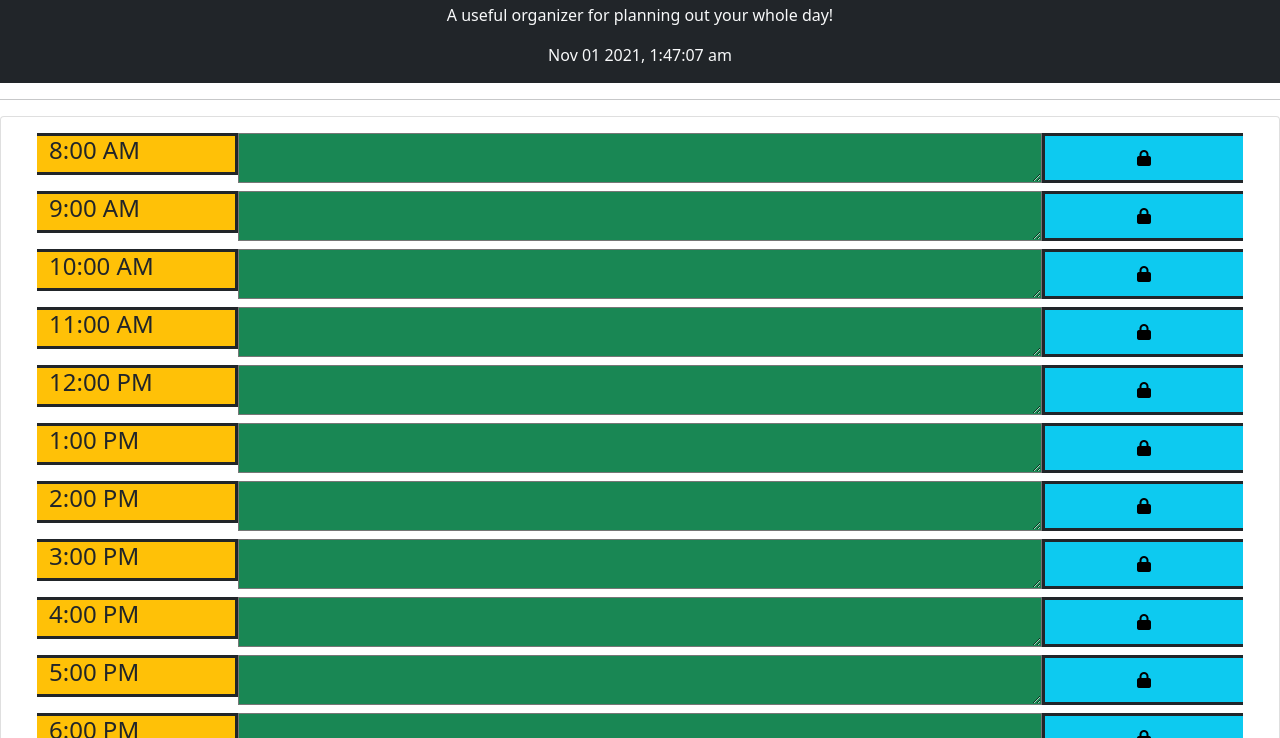
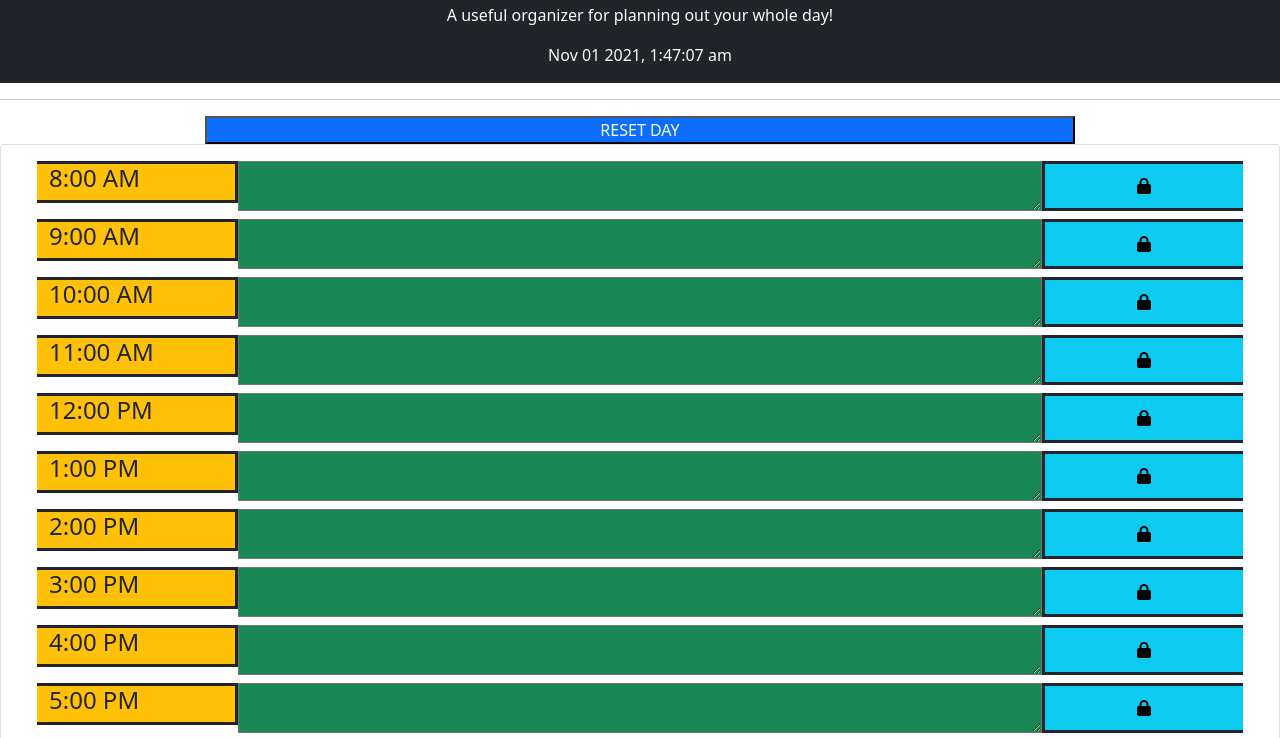
Before and after one commit to xGrizabellax/hw-05-planner, a plain HTML site: page index.html in a window 1280 px wide. Both pictures are taken after a click on the button 1142 px from the left and 211 px from the top of the page. Shown: the part 53-791 px from the top of the page. Drawn offline with nearby package versions, Linux system fonts and the light colour scheme.

Commit message:
fixed the local storage

```diff
--- a/index.html
+++ b/index.html
@@ -22,6 +22,9 @@
     </header>
 <hr>
     <main>
+        <div class='row justify-content-center'>
+        <button class='col-8 bg-primary text-light reset'>RESET DAY</button>
+        </div>
         <section class='card p-3'>
 
 
--- a/script.js
+++ b/script.js
@@ -1,6 +1,6 @@
 var currentTime = $('.current-time')
-var storedHour = []
-var storedHour_NAME = 'Stored Hours'
+var resetBtn = $('.reset')
+
 
 function currentSeconds() {
     var nowTime = moment().format('MMM DD YYYY, h:mm:ss a')
@@ -13,13 +13,14 @@ var timeArray = ['8:00 AM','9:00 AM','10:00 AM','11:00 AM','12:00 PM','1:00 PM',
 var numberArray = ['08','09','10','11','12','13','14','15','16','17','18','19','20']
 console.log(timeArray.length)
 var main = $('.card').addClass('px-5')
-
 for (var i = 0; i < timeArray.length; i++) {
+    var textArray= [];
+    var saveArray = [];
     var timeId = (timeArray.slice(i, i + 1))
     var milId = (numberArray.slice(i, i + 1))
-    var hourRow = $('<div>').addClass('row mb-2 activity-hour')
+    var hourRow = $('<div>').addClass('row mb-2 activity-hour').attr('id', i)
     var hour = $('<h4>').addClass('col-2 bg-warning border-start-0 border border-dark border border-3')
-    var textArea = $('<textarea>').addClass('col-8 activity-input').text('')
+    var textArea = $('<textarea>').addClass('col-8 activity-input')
     var lockIcon = $('<i>').addClass("fas fa-lock")
     var saveBtn = $('<button>').addClass('col-2 bg-info border-end-0 border border-dark border border-3').append(lockIcon)
 
@@ -31,64 +32,63 @@ for (var i = 0; i < timeArray.length; i++) {
     console.log(nowHour)
     console.log(milId)
     if (milId < nowHour) {
-        textArea.attr('class', 'col-8 bg-secondary')
+    textArea.prop('disabled', true)
+    textArea.attr('class', 'col-8 bg-secondary text-black')
     } else if (milId == nowHour) {
         textArea.attr('class', 'col-8 bg-danger')
     } else {
         textArea.attr('class', 'col-8 bg-success')
     }
 
-    // var block = {
-    //     id: milId,
-    //     input: textArea.val
-    // }
-    // console.log(block)
 
-    saveBtn.on('click', function() {
-    var textInput = $($(this).parent().children()[1])
-    // var innerText = textInput.val()
-    console.log(innerText)
+    saveBtn.on('click', function(event) {
+        event.preventDefault()
+        saveItem(this)
     })
 
+    function init() {
+    for (var i = 0; i < main.children().length; i++) {
+        textArray.push(main.children().eq(i).children().eq(1))
+    }
+
+    if (JSON.parse(localStorage.getItem('savings')) === null) {
+        localStorage.setItem('savings', JSON.stringify(saveArray))
+
+    } else {
+        saveArray = JSON.parse(localStorage.getItem('savings'))
+        populateText()
+    }
+}
+
+    resetBtn.on('click', function(event) {
+        event.preventDefault();
+        localStorage.clear()
+        textArea.val("")
+    })
+
+
+     function populateText() {
+        for (var i = 0; i < textArray.length; i++) {
+            $(textArray[i]).val(saveArray[i]);
+        }
+     }
+
+     function saveItem(target) {
+        var textInput = target.previousElementSibling;
+        var textId = target.parentElement.id;
+        saveArray[textId] = textInput.value;
+        console.log(saveArray[textId])
+        localStorage.setItem('savings', JSON.stringify(saveArray))
+     }
 
 
 }
 
-// function checkHour() {
-//     var nowHour = moment().format('H')
-//     var row = $('.activity-hour');
-//     var input = $('.activity-input')
-//     input.textContent = ""
-
-
-//     for (var i = 0; i < row.length; i++) {
-//         var rowHour = (row[i].id);
-//         console.log(rowHour)
-//         if (rowHour < nowHour) {
-//         row[i].setAttribute('style', 'background-color: grey');
-//         input
-
-//         }
-//         else if (nowHour === rowHour) {
-//         row[i].setAttribute('style', 'background-color: red')
-//         }
-//         else {
-//         row[i].setAttribute('style', 'background-color: green')
-//         }
-//     }
-// }
-
-
-
-
-
-
-// I need to match each button with each inputfield
-// when I click on a button, the input needs to be saved
-// when I reload the page, the input needs to know which input field to go into
 
 
 
 setInterval(currentSeconds, 1000)
+init()
+
 
 // checkHour()
```
